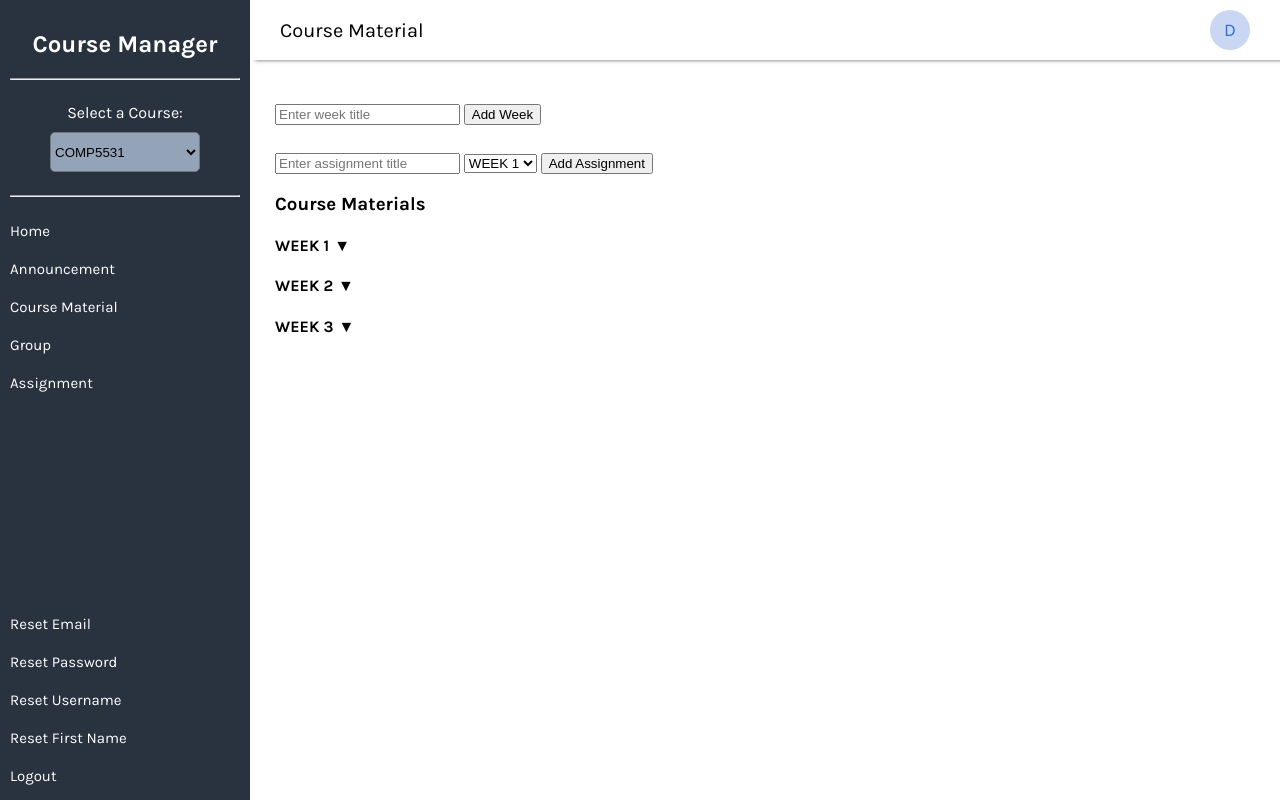
After one commit to jessiemoszko/CrsMgr, a PHP site: page /working.php in a window 1280 px wide. The commit adds this page. Run offline with PHP 8.4, Linux system fonts and the light colour scheme; a user stored in the database is signed in.

Commit message:
update sidebar styling

```diff
--- a/sidebar.css
+++ b/sidebar.css
@@ -1,12 +1,25 @@
 body {
     color: black;
+    font-family: 'Karla', sans serif;
+}
+
+hr {
+    height: 0.25px;
+    background-color: white;
+}
+
+.label {
+    margin-bottom: 10px;
+}
+
+select {
+    margin-top: 10px;
 }
 
 .side h2 {
-    color: white !important;
+    color: white;
     margin-left: 10px;
     margin-right: 10px;
-
 }
 
 .side-ul ul {
@@ -14,7 +27,6 @@ body {
     font-size: 15px;
     color: #CCD5E1;
 }
-
 
 .sidebar {
     height: 100%;
@@ -26,10 +38,14 @@ body {
     padding-top: 10px;
 }
 
+.select-container {
+    padding-top: 15px;
+    padding-bottom: 15px;
+}
 
 .course-selection {
+    padding: 0px 10px 0px 10px;
     color: white !important;
-    padding: 10px;
     text-align: center;
 }
 
@@ -68,7 +84,3 @@ body {
     position: absolute;
     bottom: 0;
 }
-
-.sidebar hr {
-    color: white;
-}
--- a/sidebar.php
+++ b/sidebar.php
@@ -3,10 +3,10 @@
 <head>
     <meta charset="UTF-8">
     <meta name="viewport" content="width=device-width, initial-scale=1.0">
-    <link rel="stylesheet" href="sidebar.css">
     <link rel="preconnect" href="https://fonts.googleapis.com">
     <link rel="preconnect" href="https://fonts.gstatic.com" crossorigin>
     <link href="https://fonts.googleapis.com/css2?family=Karla:ital,wght@0,200..800;1,200..800&display=swap" rel="stylesheet">
+    <link rel="stylesheet" href="sidebar.css">
     <title>Sidebar</title>
 </head>
 
@@ -15,13 +15,15 @@
     <div class="course-selection">
         <h2 class="side">Course Manager</h2>
         <hr>
-        <label for="courses">Select a Course:</label>
+        <div class="select-container">
+        <label for="courses" class="label">Select a Course:</label>
         <select id="courses" name="courses">
             <option value="math">COMP5531</option>
             <option value="science">COMP5201</option>
             <option value="history">COMP5541</option>
             <option value="english">COMP6721</option>
         </select>
+        </div>
         <hr>
     </div>
     <div class="side-ul" >
--- /dev/null
+++ b/working.php
@@ -0,0 +1,127 @@
+<?php
+require 'session.php';
+$pageTitle = "Course Material";
+include 'header.php';
+include 'sidebar.php';
+
+$course_materials = array(
+    "WEEK 1" => array("Lecture slides", "Reading materials"),
+    "WEEK 2" => array("Lab assignments", "Video tutorials"),
+    "WEEK 3" => array("Homework assignments", "Additional resources")
+);
+?>
+
+<!DOCTYPE html>
+<html lang="en">
+
+<head>
+    <meta charset="UTF-8">
+    <meta name="viewport" content="width=device-width, initial-scale=1.0">
+    <link rel="stylesheet" href="course_material.css">
+    <link rel="preconnect" href="https://fonts.googleapis.com">
+    <link rel="preconnect" href="https://fonts.gstatic.com" crossorigin>
+    <link href="https://fonts.googleapis.com/css2?family=Karla:ital,wght@0,200..800;1,200..800&display=swap" rel="stylesheet">
+    <title>Course Material</title>
+    <style>
+        .week-header {
+            cursor: pointer;
+        }
+
+        .week-header::after {
+            content: "\25BC";
+            /* Downward arrow */
+            margin-left: 5px;
+        }
+
+        .course-materials {
+            display: none; /* Initially hide course materials */
+        }
+    </style>
+</head>
+
+<body>
+    <main>
+        <div class='container'>
+            <?php if (isProfessor()) { ?>
+                <div class="form">
+                    <br>
+                    <form class="add-week-form" action="" method="post">
+                        <input type="text" id="new-week" name="new_week" placeholder="Enter week title">
+                        <button type="button" id="addWeek">Add Week</button>
+                    </form>
+                    <br>
+                    <form id="addAssignmentForm" action="add-material">
+                        <input type="text" id="new-assignment" name="new_assignment" placeholder="Enter assignment title">
+                        <select id="week-select" name="week_select">
+                            <?php foreach ($course_materials as $week => $materials) : ?>
+                                <option value="<?php echo $week; ?>"><?php echo $week; ?></option>
+                            <?php endforeach; ?>
+                        </select>
+                        <button type="submit" name="add_assignment">Add Assignment</button>
+                    </form>
+                </div>
+            <?php } ?>
+            <div class="main">
+                <h3>Course Materials</h3>
+                <?php foreach ($course_materials as $week => $materials) : ?>
+                    <h4 class="week-header"><?php echo $week; ?></h4>
+                    <ul class="course-materials">
+                        <?php foreach ($materials as $material) : ?>
+                            <li><?php echo $material; ?></li>
+                        <?php endforeach; ?>
+                    </ul>
+                <?php endforeach; ?>
+            </div>
+        </div>
+    </main>
+    <script>
+        // Function to toggle display of course materials
+        function toggleCourseMaterials(event) {
+            const courseMaterials = event.target.nextElementSibling;
+            courseMaterials.style.display = (courseMaterials.style.display === 'none') ? 'block' : 'none';
+        }
+
+        // Add click event listener to existing week headers
+        document.querySelectorAll('.week-header').forEach(item => {
+            item.addEventListener('click', toggleCourseMaterials);
+        });
+
+        // Add week dynamically
+        document.getElementById('addWeek').addEventListener('click', function(event) {
+            event.preventDefault();
+            const newWeekTitle = document.getElementById('new-week').value.trim();
+            if (newWeekTitle !== '') {
+                const container = document.querySelector('.main');
+                const newWeekHeader = document.createElement('h4');
+                newWeekHeader.classList.add('week-header');
+                newWeekHeader.textContent = newWeekTitle;
+                newWeekHeader.addEventListener('click', toggleCourseMaterials);
+                const newWeekMaterials = document.createElement('ul');
+                newWeekMaterials.classList.add('course-materials');
+                container.appendChild(newWeekHeader);
+                container.appendChild(newWeekMaterials);
+                document.getElementById('new-week').value = ''; // Clear input field
+            }
+        });
+
+        // Add assignment under specific week
+        document.getElementById('addAssignmentForm').addEventListener('submit', function(event) {
+            event.preventDefault();
+            const assignmentTitle = document.getElementById('new-assignment').value.trim();
+            const selectedWeek = document.getElementById('week-select').value;
+            const weekList = document.querySelector('.main').querySelectorAll('.week-header');
+            for (let week of weekList) {
+                if (week.textContent === selectedWeek) {
+                    const assignmentList = week.nextElementSibling;
+                    const assignmentItem = document.createElement('li');
+                    assignmentItem.textContent = assignmentTitle;
+                    assignmentList.appendChild(assignmentItem);
+                    break;
+                }
+            }
+            document.getElementById('new-assignment').value = ''; // Clear input field
+        });
+    </script>
+</body>
+
+</html>
```
